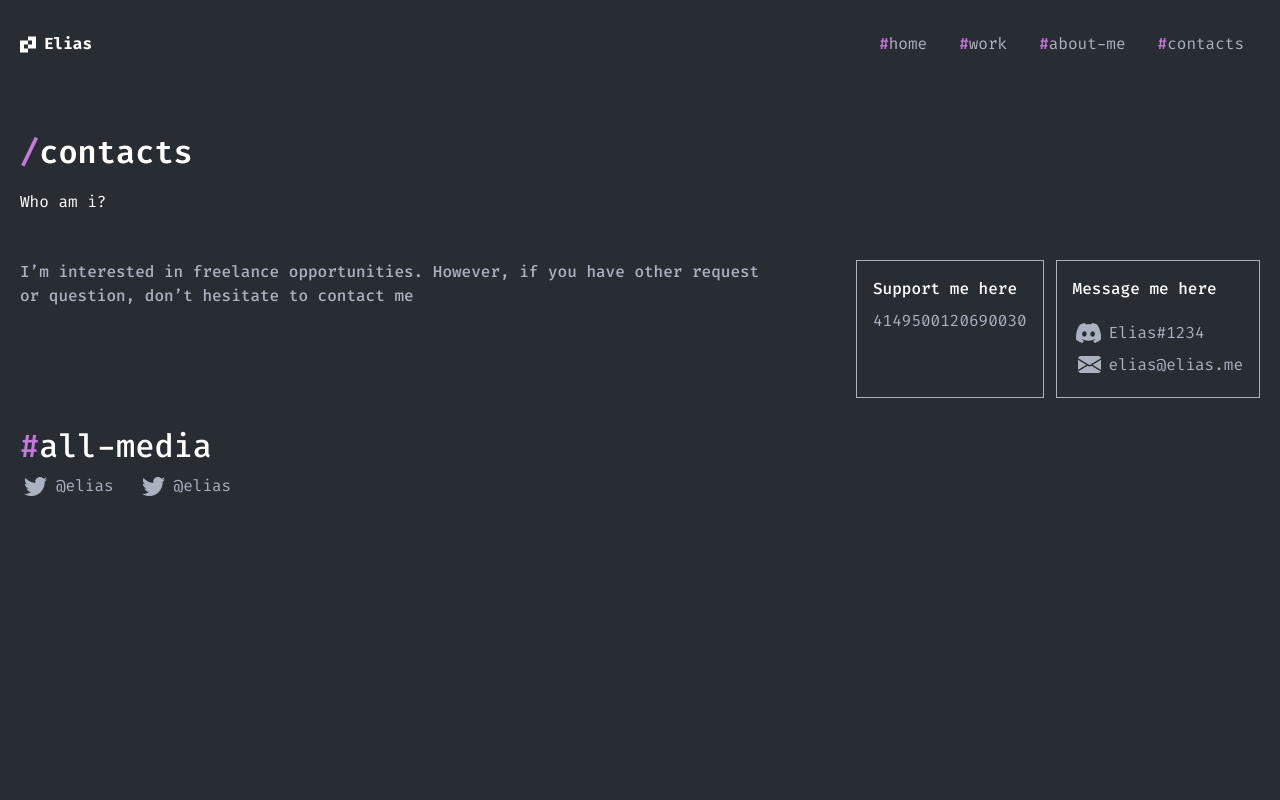
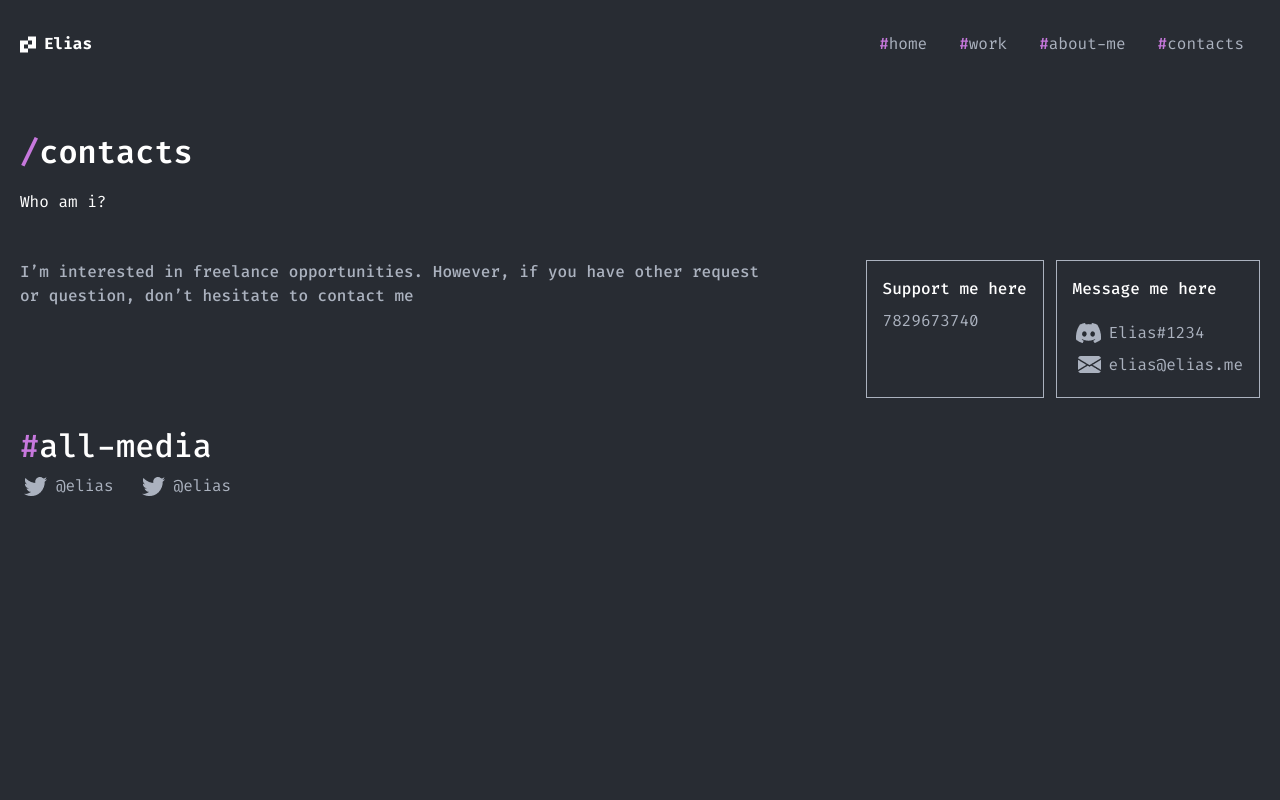
Before and after one commit to userisRizz/my-portfolio, a React (Create React App) app: page /contact in a window 1280 px wide. Shown: the top 800 px of the page. Built offline with nearby package versions, Linux system fonts and the light colour scheme.

Commit message:
Update Contact.jsx

```diff
--- a/src/components/contact_contact_page/Contact.jsx
+++ b/src/components/contact_contact_page/Contact.jsx
@@ -24,7 +24,7 @@ const Contact = () => {
                     {/* 1 */}
                     <div className=" p-4 border border-[#ABB2BF]">
                         <h2 className=' text-white font-medium pb-2'>Support me here</h2>
-                        <span className='text-[#ABB2BF]'>4149500120690030</span>
+                        <span className='text-[#ABB2BF]'>7829673740</span>
                     </div>
                     {/* 2 */}
                     <div className=" p-4 border border-[#ABB2BF]">
```
